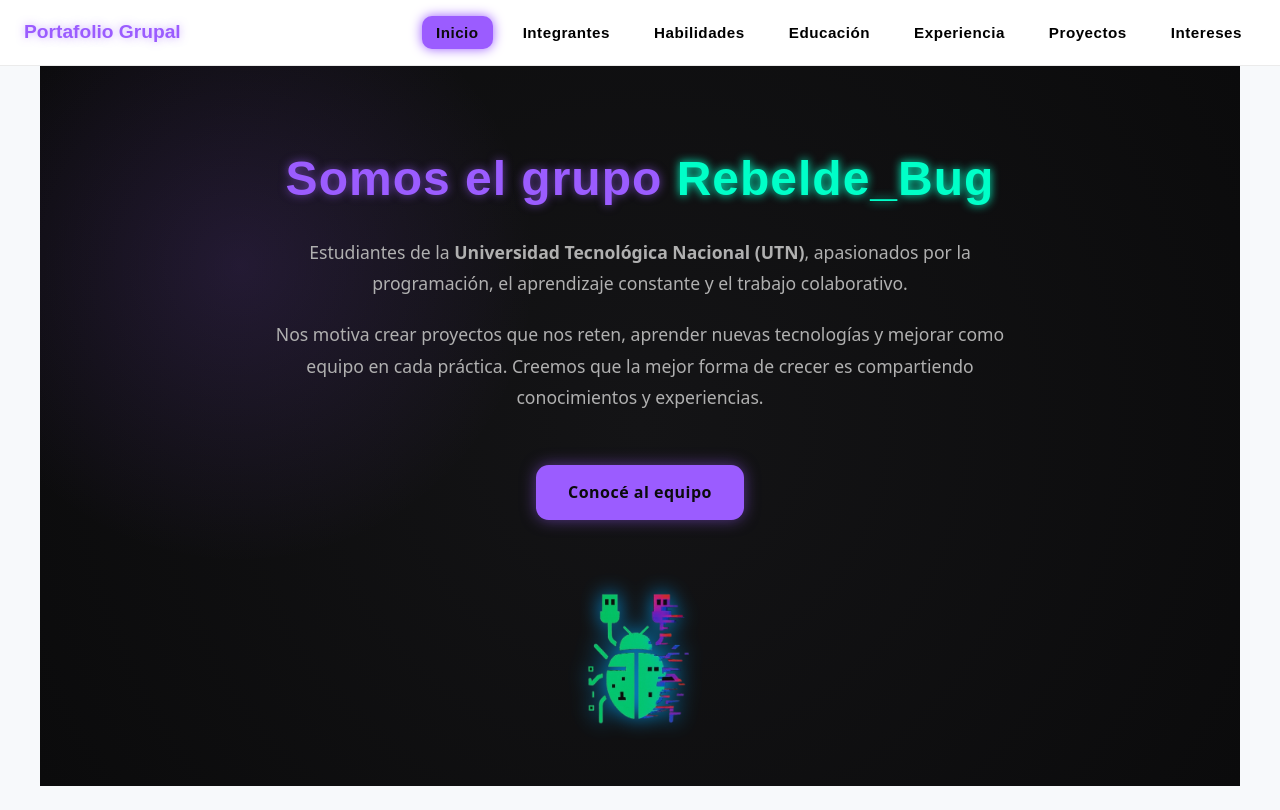
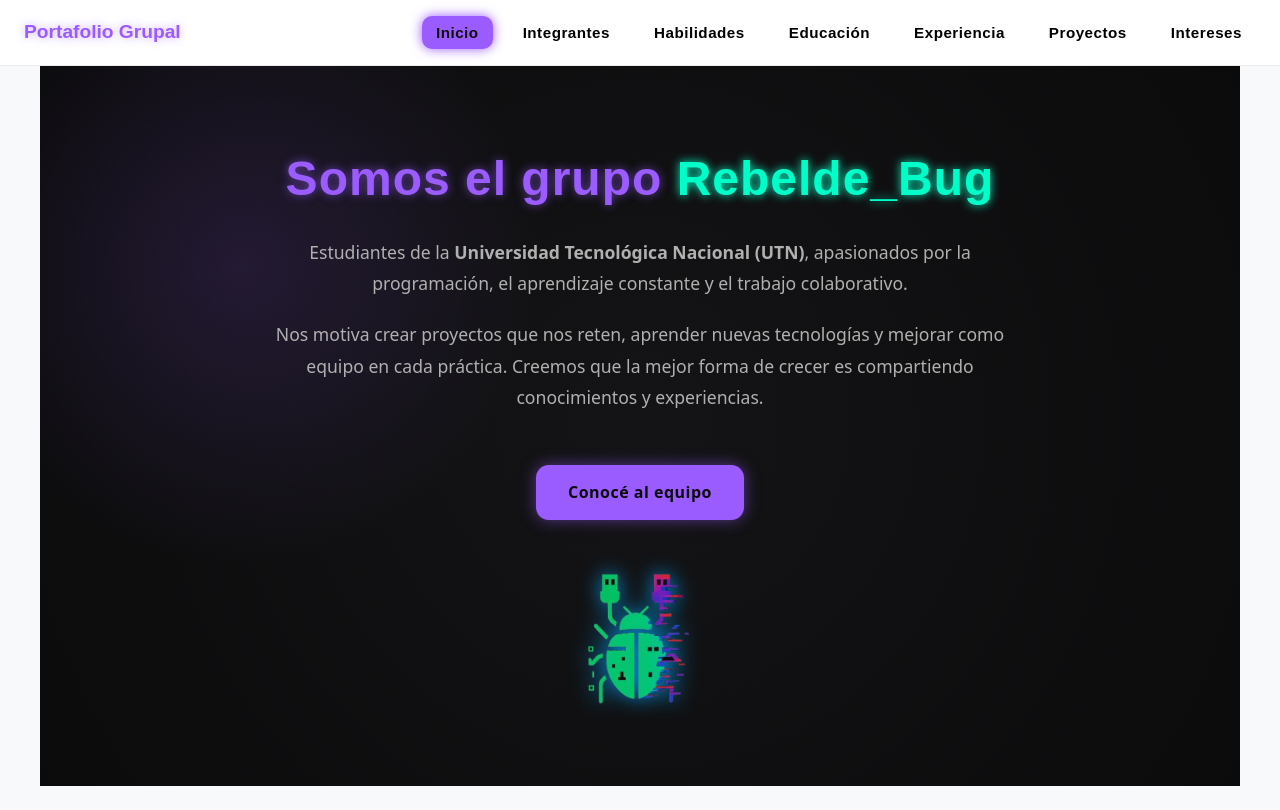
Before and after one commit to HotCode2025/Rebelde_Bug, a Vue app in the folder portafolio_grupal/: page / in a window 1280 px wide. Built offline with nearby package versions, Linux system fonts and the light colour scheme.

Commit message:
modificación para centrar el logo

```diff
--- a/portafolio_grupal/src/components/Inicio.vue
+++ b/portafolio_grupal/src/components/Inicio.vue
@@ -28,6 +28,7 @@ import icono1 from '../assets/bug-preview.png';
       <img :src="icono1" alt="Icono grupo" />
     </div>
   </section>
+
 </template>
 
 <style scoped>
@@ -96,8 +97,7 @@ import icono1 from '../assets/bug-preview.png';
 
 .decoracion {
   margin-top: 2rem;
-  z-index: 1;
-  position: relative;
+  transform: translateY(-20px);
 }
 
 .decoracion img {
```
